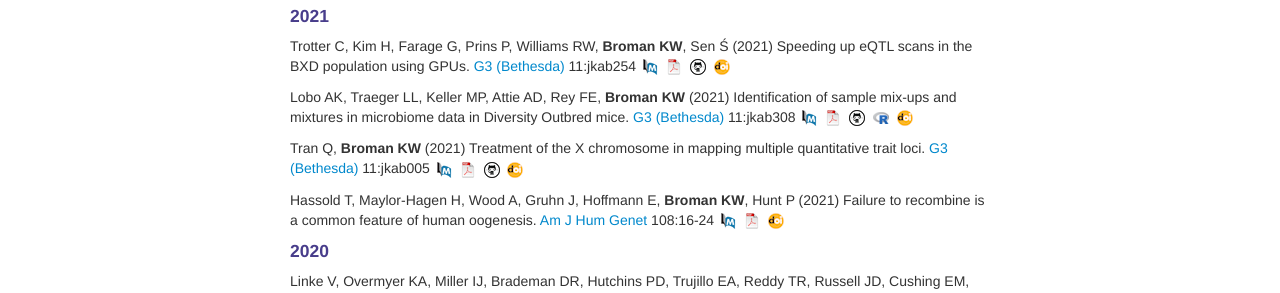
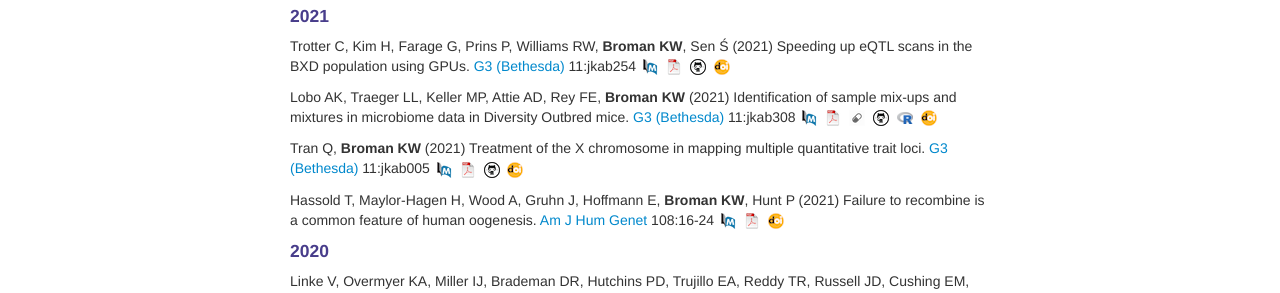
Before and after one commit to kbroman/kbroman.github.io, a Jekyll site: the page built from pubs.md, in a window 1280 px wide. Shown: the part 776-1069 px from the top of the page. Built offline with Jekyll 4.4.1, drawn with Linux system fonts in a browser that asks for light colours.

Commit message:
link to supporting info for Lobo et al. paper

```diff
--- a/pubs.md
+++ b/pubs.md
@@ -105,6 +105,7 @@ Diversity Outbred mice. [G3
 (Bethesda)](https://academic.oup.com/g3journal) 11:jkab308
 [![PubMed](icons16/pubmed-icon.png)](https://pubmed.ncbi.nlm.nih.gov/34499168/)
 [![pdf](icons16/pdf-icon.png)](https://academic.oup.com/g3journal/article-pdf/11/11/jkab308/40770295/jkab308.pdf)
+[![supporting info](icons16/supp-icon.png)](https://gsajournals.figshare.com/articles/journal_contribution/Supplemental_material_for_Lobo_et_al_2021/16455282)
 [![GitHub](icons16/github-icon.png)](https://github.com/kbroman/Paper_MBmixups)
 [![R/mbmixture software](icons16/R-icon.png)](https://github.com/kbroman/mbmixture)
 [![doi](icons16/doi-icon.png)](https://doi.org/10.1093/g3journal/jkab308)
```
